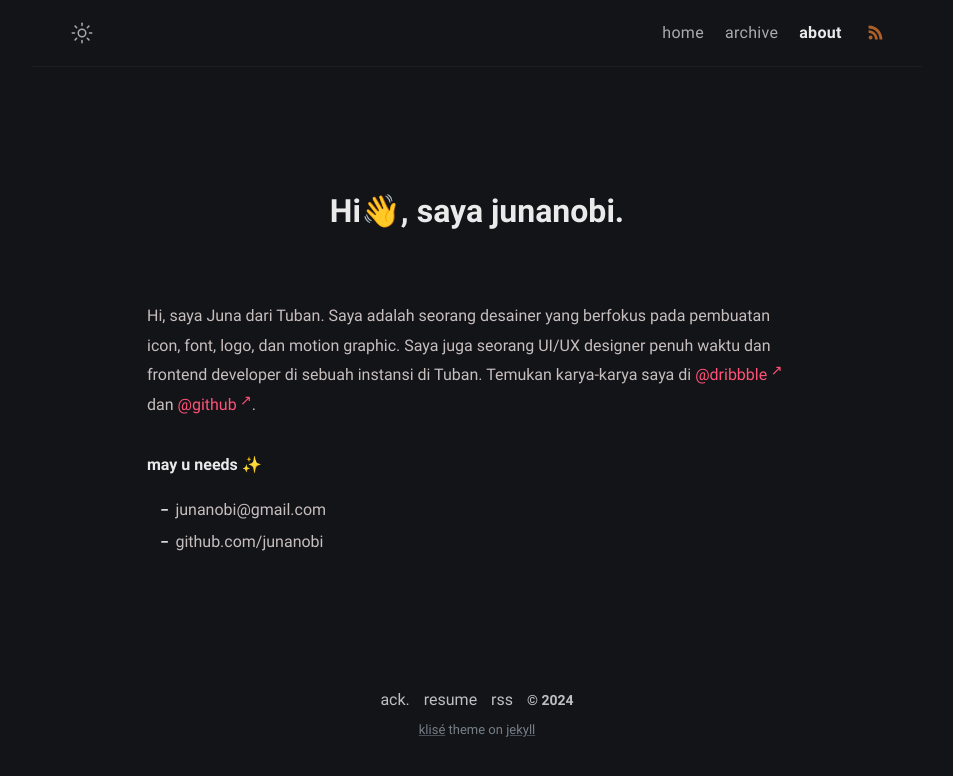
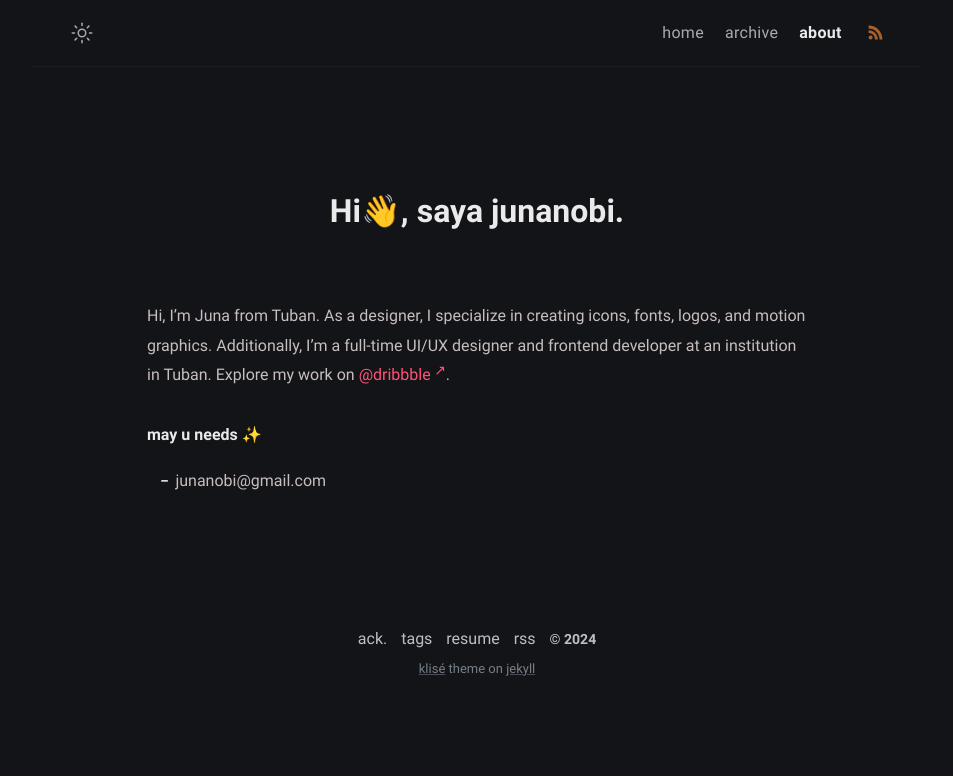
Before and after one commit to junanobi/junanobi.github.io, a Jekyll site: the page built from about.md, in a window 1280 px wide. Shown: the top 776 px of the page, without its empty margins (163-1116 px from the left). Built offline with Jekyll 4.4.1, drawn with Linux system fonts in a browser that asks for light colours.

Commit message:
update footer link, about, config

```diff
--- a/_config.yml
+++ b/_config.yml
@@ -1,7 +1,7 @@
 # Site settings
 title: juna nobi | جنيدى احمد # site title
 description: >- # site description
-  Hi, saya Juna dari Tuban. Saya adalah seorang desainer yang berfokus pada pembuatan icon, font, logo, dan motion graphic. Saya juga seorang UI/UX designer penuh waktu dan frontend developer di sebuah instansi di Tuban. Temukan karya-karya saya di <a href="https://dribbble.com/junanobi" target="_blank" rel="noopener">@dribbble</a> dan <a href="https://github.com/junanobi" target="_blank" rel="noopener">@github</a>.
+  Hi, I'm Juna from Tuban. As a designer, I specialize in creating icons, fonts, logos, and motion graphics. Additionally, I'm a full-time UI/UX designer and frontend developer at an institution in Tuban. Explore my work on <a href="https://dribbble.com/junanobi" target="_blank" rel="noopener">@dribbble</a> dan <a href="https://github.com/junanobi" target="_blank" rel="noopener">@github</a>.
 lang: en-US # default lang
 timezone: Asia/Jakarta # set your timezone
 image: assets/img/juna.jpg # This image used for Open Graph more info https://ogp.me/
@@ -12,7 +12,7 @@ mode: dark # default theme "dark" | "light"
 author:
   name: juna nobi | جنيدى احمد # author name
   bio: >- # tell to the world
-    Hi, saya Juna dari Tuban. Saya adalah seorang desainer yang berfokus pada pembuatan icon, font, logo, dan motion graphic. Saya juga seorang UI/UX designer penuh waktu dan frontend developer di sebuah instansi di Tuban. Temukan karya-karya saya di <a href="https://dribbble.com/junanobi" target="_blank" rel="noopener">@dribbble</a> dan <a href="https://github.com/junanobi" target="_blank" rel="noopener">@github</a>.
+    Hi, I'm Juna from Tuban. As a designer, I specialize in creating icons, fonts, logos, and motion graphics. Additionally, I'm a full-time UI/UX designer and frontend developer at an institution in Tuban. Explore my work on <a href="https://dribbble.com/junanobi" target="_blank" rel="noopener">@dribbble</a>.
   username: junanobi # general username
   github: junanobi # github username
   twitter: junanobi # twitter username
--- a/_includes/footer.html
+++ b/_includes/footer.html
@@ -1,5 +1,6 @@
 <footer class="footer">
   <a class="footer_item" href="/thanks">ack.</a>
+  <a class="footer_item" href="/tags">tags</a>
   <a class="footer_item" href="javascript::void(0)">resume</a>
   <a class="footer_item" href="/feed.xml">rss</a>
   <span class="footer_item">&copy; {{ site.time | date: "%Y" }}</span>
--- a/about.md
+++ b/about.md
@@ -2,13 +2,13 @@
 title: Hi👋, saya junanobi
 permalink: /about/
 layout: page
-excerpt: Hi, saya Juna dari Tuban. Saya adalah seorang desainer yang berfokus pada pembuatan icon, font, logo, dan motion graphic. Saya juga seorang UI/UX designer penuh waktu dan frontend developer di sebuah instansi di Tuban.
+excerpt: Hi, I'm Juna from Tuban. As a designer, I specialize in creating icons, fonts, logos, and motion graphics. Additionally, I'm a full-time UI/UX designer and frontend developer at an institution in Tuban.
 comments: false
 ---
 
-Hi, saya Juna dari Tuban. Saya adalah seorang desainer yang berfokus pada pembuatan icon, font, logo, dan motion graphic. Saya juga seorang UI/UX designer penuh waktu dan frontend developer di sebuah instansi di Tuban. Temukan karya-karya saya di <a href="https://dribbble.com/junanobi" target="_blank" rel="noopener">@dribbble</a> dan <a href="https://github.com/junanobi" target="_blank" rel="noopener">@github</a>.
+Hi, I'm Juna from Tuban. As a designer, I specialize in creating icons, fonts, logos, and motion graphics. Additionally, I'm a full-time UI/UX designer and frontend developer at an institution in Tuban. Explore my work on <a href="https://dribbble.com/junanobi" target="_blank" rel="noopener">@dribbble</a>.
 
 **may u needs ✨**
 
 - {{ site.author.email }}
-- github.com/{{ site.author.github }}
+<!-- - github.com/{{ site.author.github }} -->
```
Also changed, not shown: lighthouse.png (deleted).
